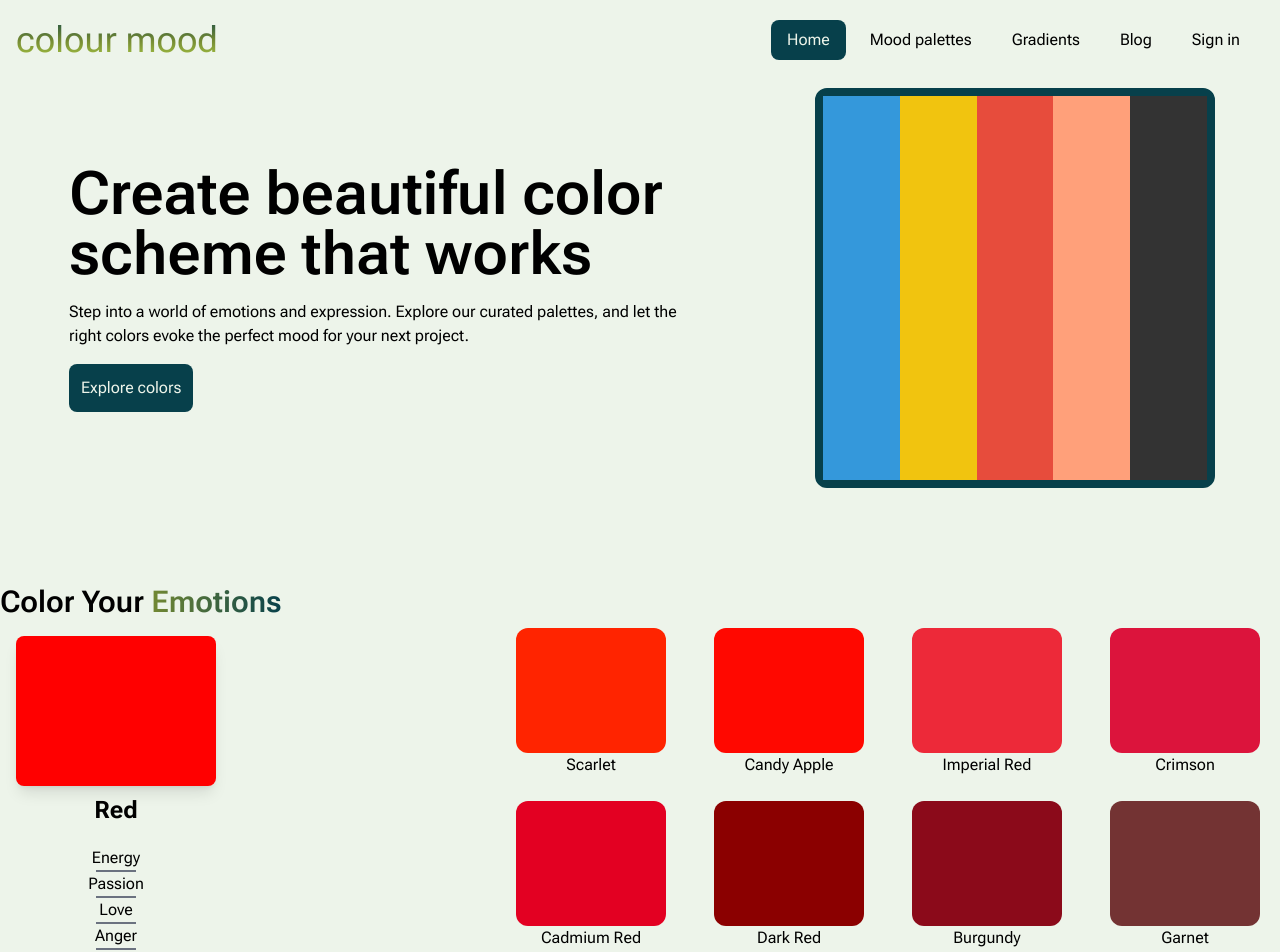
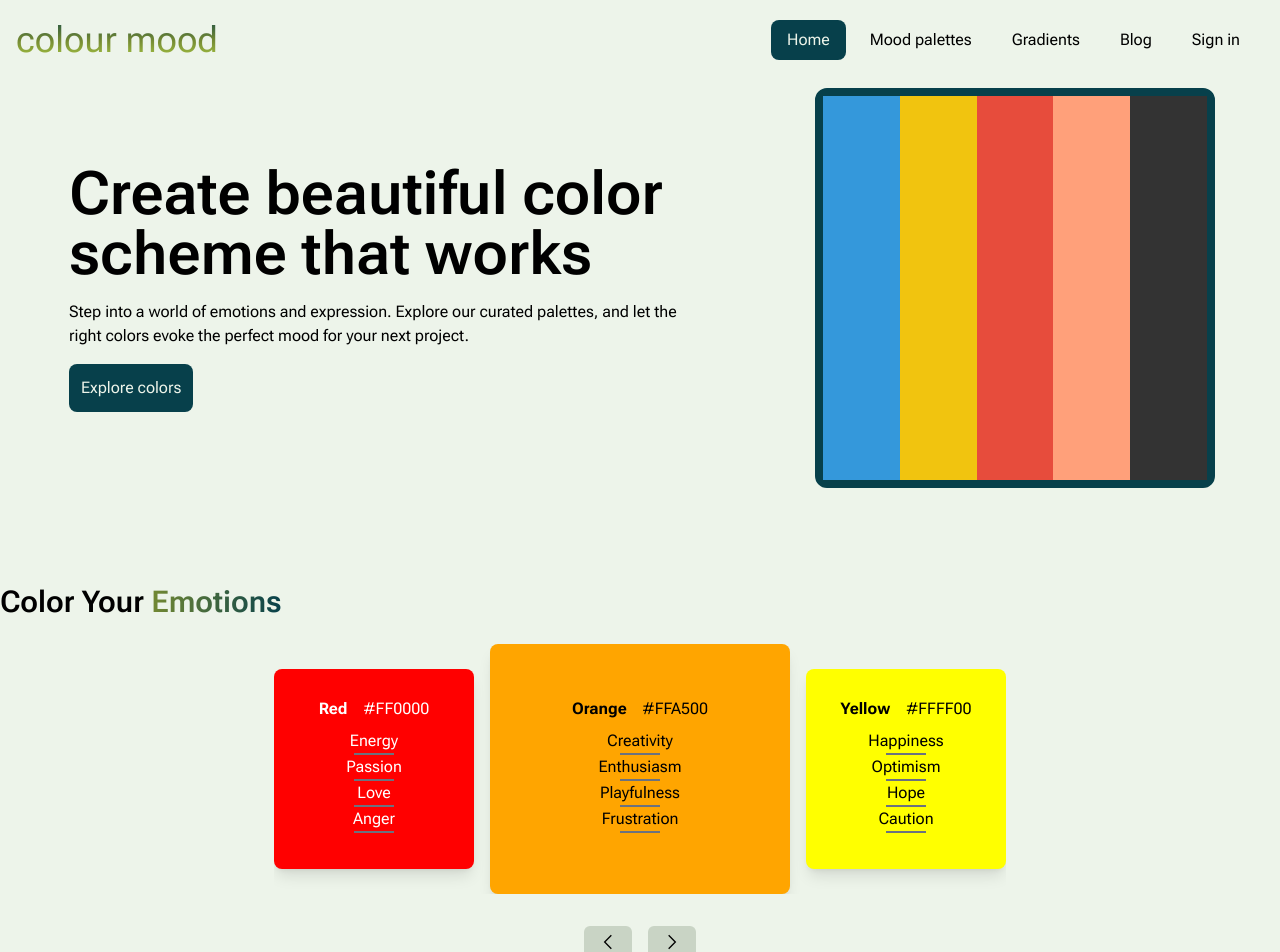
Before and after one commit to motuncoded/colourmood, a Next.js app: page / in a window 1280 px wide. Shown: the top 952 px of the page. Built offline with nearby package versions, Linux system fonts and the light colour scheme.

Commit message:
change hero slider

```diff
--- a/src/components/ColorMoodSlider.tsx
+++ b/src/components/ColorMoodSlider.tsx
@@ -1,117 +1,105 @@
-import React, { useState, useEffect } from "react";
+import React, { useState } from "react";
 import colorEmotion from "./json/coloremotion.json";
 import { GrPrevious, GrNext } from "react-icons/gr";
 
-interface Color {
-  colorname: string;
-  hexCode: string;
-  mood: string;
-  shades: { shadeName: string; hexCode: string }[];
-}
+const ITEMS_PER_PAGE = 3;
 
 const ColorMoodSlider: React.FC = () => {
-  const [selectedColor, setSelectedColor] = useState<Color | null>(null);
   const [activeSlide, setActiveSlide] = useState(0);
 
   const handleSlideChange = (index: number) => {
     setActiveSlide(index);
-    setSelectedColor(colorEmotion[index]);
   };
 
-  useEffect(() => {
-    setSelectedColor(colorEmotion[activeSlide]);
-  }, [activeSlide]);
   const getContrastingColor = (hexCode: string) => {
     const r = parseInt(hexCode.substring(1, 3), 16);
     const g = parseInt(hexCode.substring(3, 5), 16);
     const b = parseInt(hexCode.substring(5, 7), 16);
-    const brightness = (r * 299 + g * 587 + b * 114) / 1000;
-    return brightness > 155 ? "black" : "white";
+       const brightness = (r * 0.299 + g * 0.587 + b * 0.114) / 255;
+    return brightness > 0.5 ? "#000000" : "#FFFFFF";
   };
+
+  // Calculate the start and end index for the current page
+  const startIndex = activeSlide * ITEMS_PER_PAGE;
+  const endIndex = startIndex + ITEMS_PER_PAGE;
 
   return (
     <div className="py-10">
       <h2 className="text-3xl font-semibold">
-        {" "}
         Color Your{" "}
         <span className="bg-gradient-to-r from-[var(--dark-green)] to-[var(--primary-color)] bg-clip-text text-transparent">
           Emotions
         </span>
       </h2>
-      {selectedColor && (
-        <div className="flex justify-between max-sm:flex-col max-sm:pt-4 max-md:flex-col">
-          <div className="flex flex-col p-4 items-center">
-            <div
-              style={{ backgroundColor: selectedColor?.hexCode }}
-              className="w-[200px] h-[150px] rounded-lg shadow-lg  relative "
-            >
+      <div className="flex flex-col items-center mt-6">
+        <div className="flex justify-center items-center overflow-x-auto space-x-4">
+          {colorEmotion.slice(startIndex, endIndex).map((color, index) => {
+            const boxSize =
+              index === 1
+                ? { width: "300px", height: "250px" }
+                : { width: "200px", height: "200px" };
+            return (
               <div
+                key={index + startIndex}
                 style={{
-                  color: getContrastingColor(selectedColor?.hexCode),
+                  backgroundColor: color.hexCode,
+                  width: boxSize.width,
+                  height: boxSize.height,
                 }}
-                className="absolute text-gray-400 top-0 left-0 w-full h-full opacity-0 hover:opacity-100 transition duration-300 flex justify-center items-center text-lg"
+                className="rounded-lg shadow-lg relative flex flex-col items-center justify-center transition-transform duration-300"
+                onClick={() => handleSlideChange(index + startIndex)}
               >
-                {selectedColor?.hexCode}
+                <div className="flex  space-x-4 ">
+                  <h3
+                    style={{
+                      color: getContrastingColor(color.hexCode),
+                    }}
+                    className=" font-bold"
+                  >
+                    {color.colorname}
+                  </h3>
+                  <h4
+                    style={{
+                      color: getContrastingColor(color.hexCode),
+                    }}
+                    className=" "
+                  >
+                    {color.hexCode}
+                  </h4>
+                </div>
+                <h5 className="text-center py-2 flex flex-col items-center">
+                  {color.mood.split(", ").map((mood, idx) => (
+                    <span
+                      key={idx}
+                      style={{
+                        color: getContrastingColor(color.hexCode),
+                      }}
+                    >
+                      {mood}
+                      <div className="border-gray-500 border-t-2 w-10 mx-auto" />
+                    </span>
+                  ))}
+                </h5>
               </div>
-            </div>
-            <h2 className="text-2xl font-bold pt-2">
-              {selectedColor?.colorname}
-            </h2>
-            <h4 className="text-center py-5 flex flex-col items-center">
-              {selectedColor.mood.split(", ").map((mood, index) => (
-                <span key={index} className="">
-                  {mood}
-                  <div className="border-gray-500  border-t-2 w-10 mx-auto" />
-                </span>
-              ))}
-            </h4>
-          </div>
-          <div>
-            <ul className="grid grid-cols-4 gap-2 max-sm:grid-cols-2 max-md:grid-cols-3 max-xl:grid-cols-2 ">
-              {selectedColor.shades.map((shade, index) => (
-                <li
-                  key={index}
-                  className="flex flex-col items-center m-2 relative"
-                >
-                  <div
-                    style={{ backgroundColor: shade.hexCode }}
-                    className="w-[150px] h-[125px] mx-[.75rem] rounded-xl"
-                  >
-                    <div
-                      style={{
-                        color: getContrastingColor(shade.hexCode),
-                      }}
-                      className="absolute top-0 left-0 w-full h-full opacity-0 hover:opacity-100 transition duration-300 flex justify-center items-center text-lg "
-                    >
-                      {shade.hexCode}
-                    </div>
-                  </div>
-                  <span>{shade.shadeName}</span>
-                </li>
-              ))}
-            </ul>
-          </div>
+            );
+          })}
         </div>
-      )}
-      <div className=" flex justify-center my-8">
-        {activeSlide >= 1 && (
-          <button
-            className=" px-4 py-2 rounded-md bg-gray-300 mr-4"
-            onClick={() =>
-              handleSlideChange(
-                (activeSlide - 1 + colorEmotion.length) % colorEmotion.length,
-              )
-            }
-          >
-            <GrPrevious />
-          </button>
-        )}
+      </div>
+      <div className="flex justify-center my-8">
         <button
-          className="next-button px-4 py-2 rounded-md bg-gray-300"
-          onClick={() =>
-            handleSlideChange((activeSlide + 1) % colorEmotion.length)
-          }
-          disabled={activeSlide === colorEmotion.length - 1}
+          aria-label="Previous colors"
+          className={`px-4 py-2 rounded-md mr-4 bg-[var(--light-gray)] }`}
+          onClick={() => handleSlideChange(activeSlide - 1)}
+          disabled={activeSlide === 0}
+        >
+          <GrPrevious />
+        </button>
+
+        <button
+          aria-label="Next colors"
+          className={`next-button px-4 py-2 rounded-md bg-[var(--light-gray)] }`}
+          onClick={() => handleSlideChange(activeSlide + 1)}
+          disabled={endIndex >= colorEmotion.length}
         >
           <GrNext />
         </button>
--- a/src/pages/color.tsx
+++ b/src/pages/color.tsx
@@ -47,10 +47,11 @@ export default function Color() {
   };
 
   return (
-    <div>
+    <>
       <div className="flex justify-center items-center my-4">
         <div className="bg-transparent w-2/5 border p-2 rounded flex justify-start items-center shadow-md max-sm:w-4/5 max-md:w-4/5 max-xl:w-4/5">
           <BsSearch aria-hidden="true" />
+          <label htmlFor="search"></label>
           <input
             type="text"
             value={searchTerm}
@@ -66,7 +67,7 @@ export default function Color() {
       </div>
       {searchTerm === "" && <ColorList />}
       {searchTerm !== "" && result.length > 0 && (
-        <div className="my-16 max-sm:my-8">
+        <section className="my-16 max-sm:my-8">
           <ul className="grid grid-cols-6 gap-4  max-sm:grid-cols-2 max-sm:gap-2 mx-4 max-md:grid-cols-3 max-lg:grid-cols-3 max-xl:grid-cols-4">
             {result.map((color, index) => (
               <li
@@ -92,8 +93,8 @@ export default function Color() {
               </li>
             ))}
           </ul>
-        </div>
+        </section>
       )}
-    </div>
+    </>
   );
 }
```
